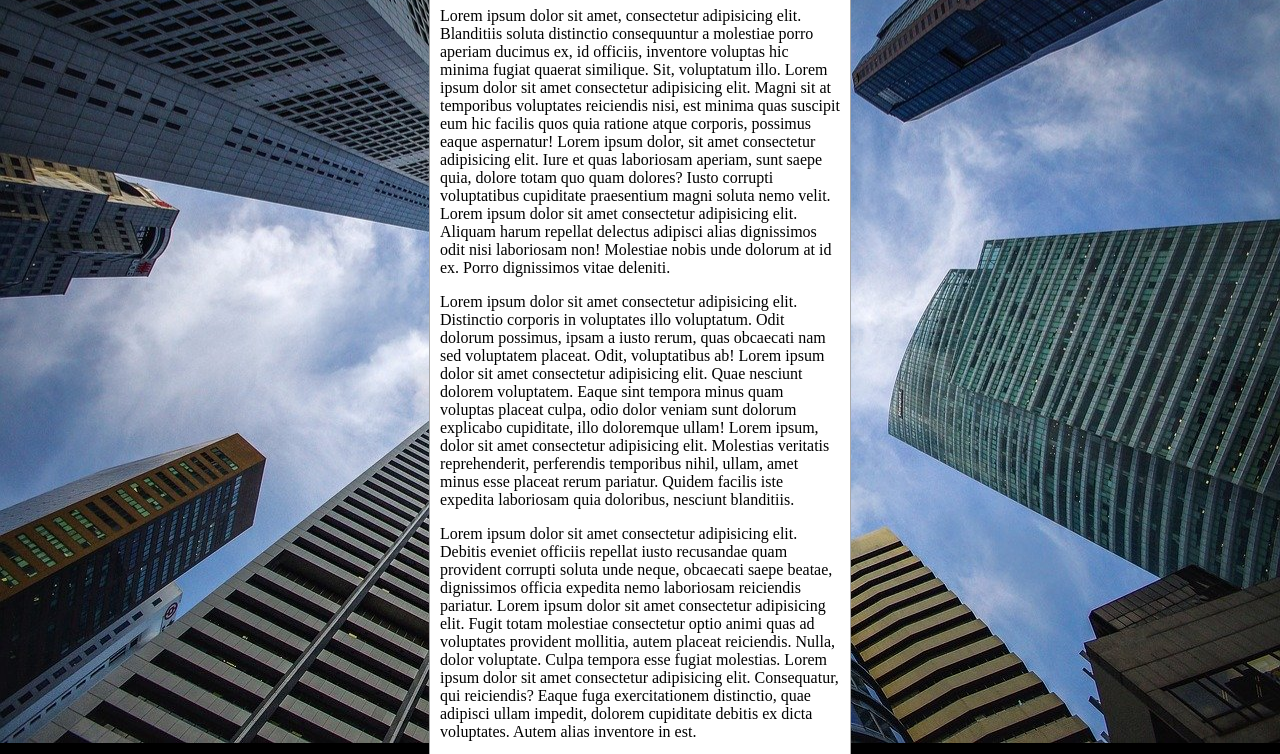
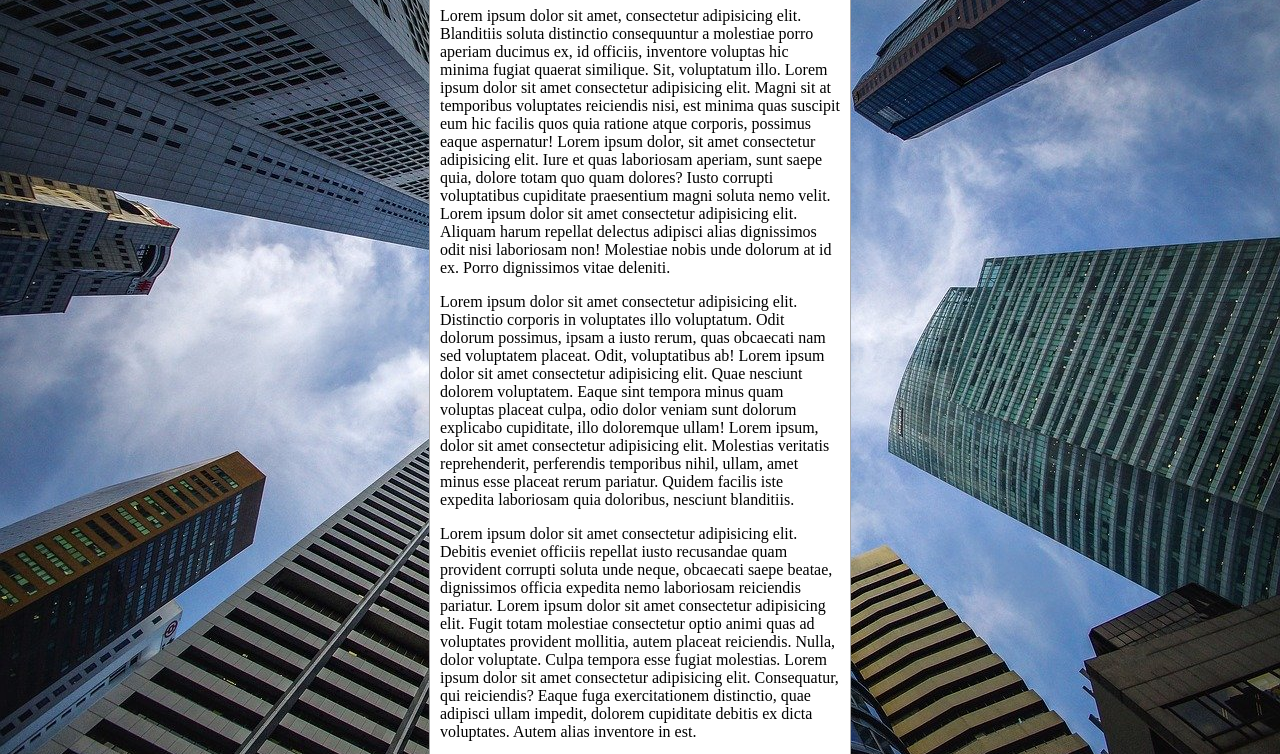
Before and after one commit to michellevillaca/HTML-CSS, a plain HTML site: page Exercícios/ex022 - IMAGENS DE FUNDO/fundo006.html in a window 1280 px wide. Shown: the part 92-846 px from the top of the page. Drawn offline with Linux system fonts and the light colour scheme.

Commit message:
shorthand-background - adaptação

```diff
--- a/Exercícios/ex022 - IMAGENS DE FUNDO/fundo006.html
+++ b/Exercícios/ex022 - IMAGENS DE FUNDO/fundo006.html
@@ -15,9 +15,10 @@
             background-attachment: fixed; /* scroll é o padrão (o fundo rola junto com o conteúdo); fixed é o fixo, que não rola junto com o conteúdo */
 
             /* shorthand - background:
-                color > image > position > repeat > [size] > attachment */
+                color > image > position > repeat > [size] (no manual, está especificado o size nessa posição,mas o navegador não o está aceitando a shorthand, de modo que deve ser colocado separado)> attachment */
 
             background: black url("imagens/wallpaper002.jpg") center center no-repeat fixed;
+            background-size: cover;
         }
         main {
             background-color: white;
```
